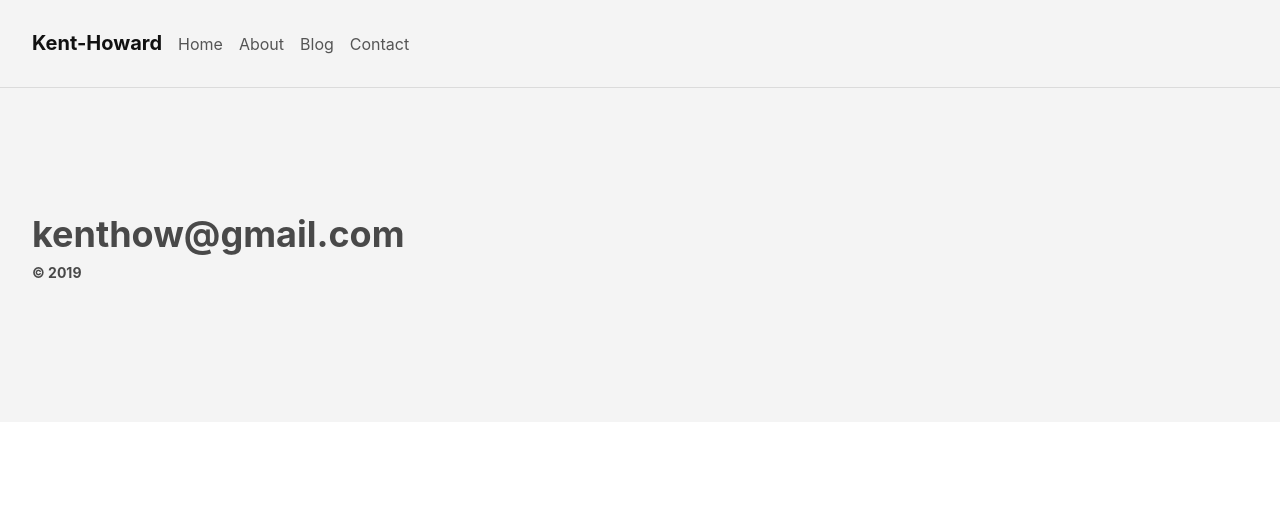
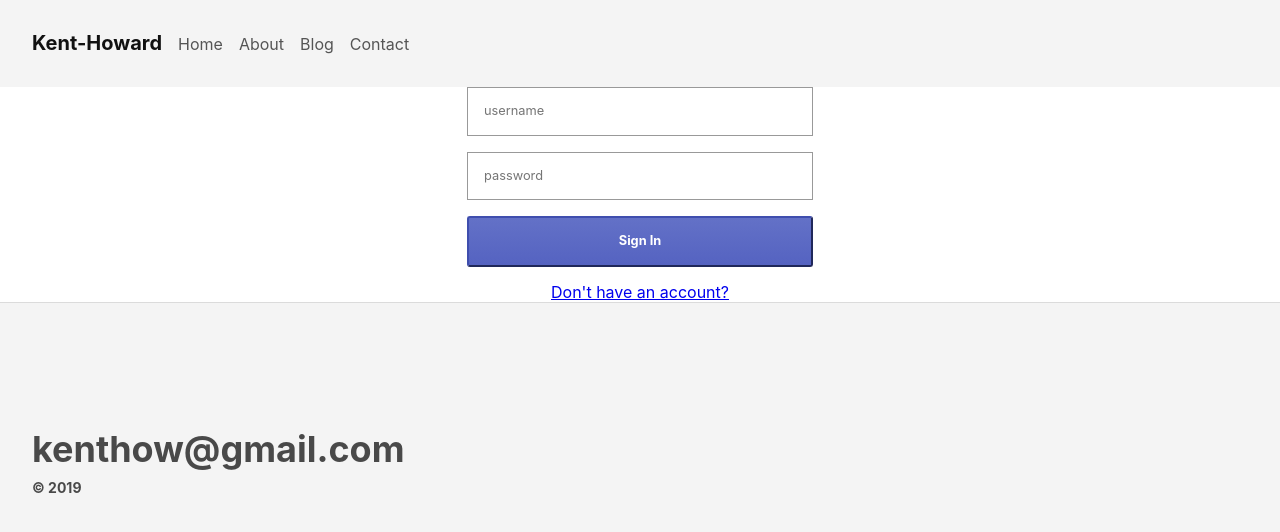
Before and after one commit to kentah/personal-site, a React (Create React App) app: page /login in a window 1280 px wide. Shown: the top 532 px of the page. Built offline with nearby package versions, Linux system fonts and the light colour scheme.

Commit message:
added login, signup, beginning of authentication. /admin is now a protected route

```diff
--- a/src/components/App.js
+++ b/src/components/App.js
@@ -1,16 +1,40 @@
-import React, { Component } from 'react';
+import React, { Component, useState } from 'react';
 import { BrowserRouter as Router, Route, Link } from 'react-router-dom';
 
+import PrivateRoute from './PrivateRoute';
 import Home from './Home';
 import Blog from './Blog';
 import About from './About';
 import Footer from './Footer';
 import Admin from './Admin';
+import { AuthContext } from '../context/auth';
+
+import Login from '../pages/Login';
+import Signup from '../pages/Signup';
+
+
+
 
 class App extends Component {
 
+    constructor(props) {
+        super(props);
+        this.state = {
+            authTokens: this,
+            setAuthTokens: this
+        }
+    };
+
+    setTokens = data => {
+        localStorage.setItem('tokens', JSON.stringify(data));
+        this.setAuthTokens(data);
+    };
+
     render() {
+       const { authTokens, setAuthTokens } = this.state;
+
         return(
+            <AuthContext.Provider value={{ setTokens : authTokens }}>
             <Router>
                 <div id='gray'>
                     <nav id='top' className='pa3 pa4-ns'>
@@ -25,9 +49,12 @@ class App extends Component {
                 <Route exact path='/' component={ Home } />
                 <Route path='/about' component={ About } />
                 <Route path='/blog' component={ Blog } />
-                <Route path='/admin' component={ Admin } />
+                <Route path='/login' component={ Login } />
+                <Route path='/signup' component={ Signup } />
+                <PrivateRoute path='/admin' component={ Admin } />
             <Footer />
             </Router>
+            </AuthContext.Provider>
         );
     }
 
--- /dev/null
+++ b/src/components/AuthForm.js
@@ -0,0 +1,46 @@
+import styled from 'styled-components';
+
+const Card = styled.div`
+    box-sizing: border-box;
+    max-width: 410px;
+    margin: 0 auto;
+    padding: 0 2rem;
+    display: flex;
+    flex-direction: column;
+    align-items: center;
+`;
+const Form = styled.div`
+    display: flex;
+    flex-direction: column;
+    width: 100%;
+`;
+
+const Input = styled.input`
+    padding: 1rem;
+    border: 1px solid #999;
+    margin-bottom: 1rem;
+    font-size: 0.8rem;
+`;
+
+const Button = styled.button`
+    background: linear-gradient(to bottom, #6371c7, #5563c1);
+    border-color: #3f4eae;
+    border-radius: 3px;
+    padding: 1rem;
+    color: white;
+    font-weight: 700;
+    width: 100%;
+    margin-bottom: 1rem;
+    font-size: 0.8rem;
+`;
+
+const Logo = styled.img`
+    width: 50%;
+    margin-bottom: 1rem;
+`;
+
+const Error = styled.div`
+    background-color: red;
+`;
+
+export { Form, Input, Button, Logo, Card, Error };
--- /dev/null
+++ b/src/components/PrivateRoute.js
@@ -0,0 +1,22 @@
+import React from 'react';
+import { Route, Redirect } from 'react-router-dom';
+
+import { useAuth } from '../context/auth';
+
+
+const PrivateRoute = ({ component: Component, ...rest}) => {
+    const isAuthenticated = useAuth();
+
+    return(
+        <Route {...rest} render={(props) => (
+            isAuthenticated ? (
+                <Component {...props} />
+            ) : (
+                <Redirect to='/login' />
+            )
+        )}
+        />
+    );
+}
+
+export default PrivateRoute;
--- /dev/null
+++ b/src/context/auth.js
@@ -0,0 +1,7 @@
+import { createContext, useContext } from 'react';
+
+export const AuthContext = createContext();
+
+export const useAuth = () => {
+    return useContext(AuthContext);
+}
--- /dev/null
+++ b/src/pages/Login.js
@@ -0,0 +1,64 @@
+import React, { useState } from 'react';
+import { Link, Redirect } from 'react-router-dom';
+import axios from 'axios';
+
+//import logoImg from '../images/logo.png';    TODO create
+import { Card, Logo, Form, Input, Button, Error } from '../components/AuthForm';
+import { useAuth } from '../context/auth';
+
+
+const Login = () => {
+    const [isLoggedIn, setLoggedIn] = useState(false);
+    const [isError, setIsError] = useState(false);
+    const [userName, setUserName] = useState('');
+    const [password, setPassword] = useState('');
+    const { setAuthTokens } = useAuth();
+
+    const postLogin = () => {
+        axios.post('url to auth', {   // TODO  set up google auth
+            userName,
+            password
+        }).then(result => {
+            if(result.status === 200) {
+                setAuthTokens(result.data);
+                setLoggedIn(true);
+            } else {
+                setIsError(true);
+            }
+        }).catch(e => {
+            setIsError(true);
+        });
+    }
+
+    if(isLoggedIn) {
+        return <Redirect to='/' />;
+    }
+
+    return(
+        <Card>
+            <Form>
+                <Input
+                    type='username'
+                    value={userName}
+                    onChange={e => {
+                        setUserName(e.target.value);
+                    }}
+                    placeholder='username'
+                />
+                <Input
+                    type='password'
+                    value={password}
+                    onChange={e => {
+                        setPassword(e.target.value);
+                    }}
+                    placeholder='password'
+                />
+                <Button onClick={postLogin}>Sign In</Button>
+            </Form>
+            <Link to='/signup'>Don't have an account?</Link>
+            { isError &&<Error>The username or password provided is bullshit!</Error> }
+        </Card>
+    );
+}
+
+export default Login;
--- /dev/null
+++ b/src/pages/Signup.js
@@ -0,0 +1,21 @@
+import React from 'react';
+import { Link } from 'react-router-dom';
+//import logoImg from '../images/logo.png';    TODO create
+import { Card, Logo, Form, Input, Button } from '../components/AuthForm';
+
+
+const Signup = () => {
+    return(
+        <Card>
+            <Form>
+                <Input type='text' placeholder='username' />
+                <Input type='password' placeholder='password' />
+                <Input type='password' placeholder='password again' />
+                <Button>Sign Up</Button>
+            </Form>
+            <Link to='/login'>Already have an account?</Link>
+        </Card>
+    );
+}
+
+export default Signup;
```
